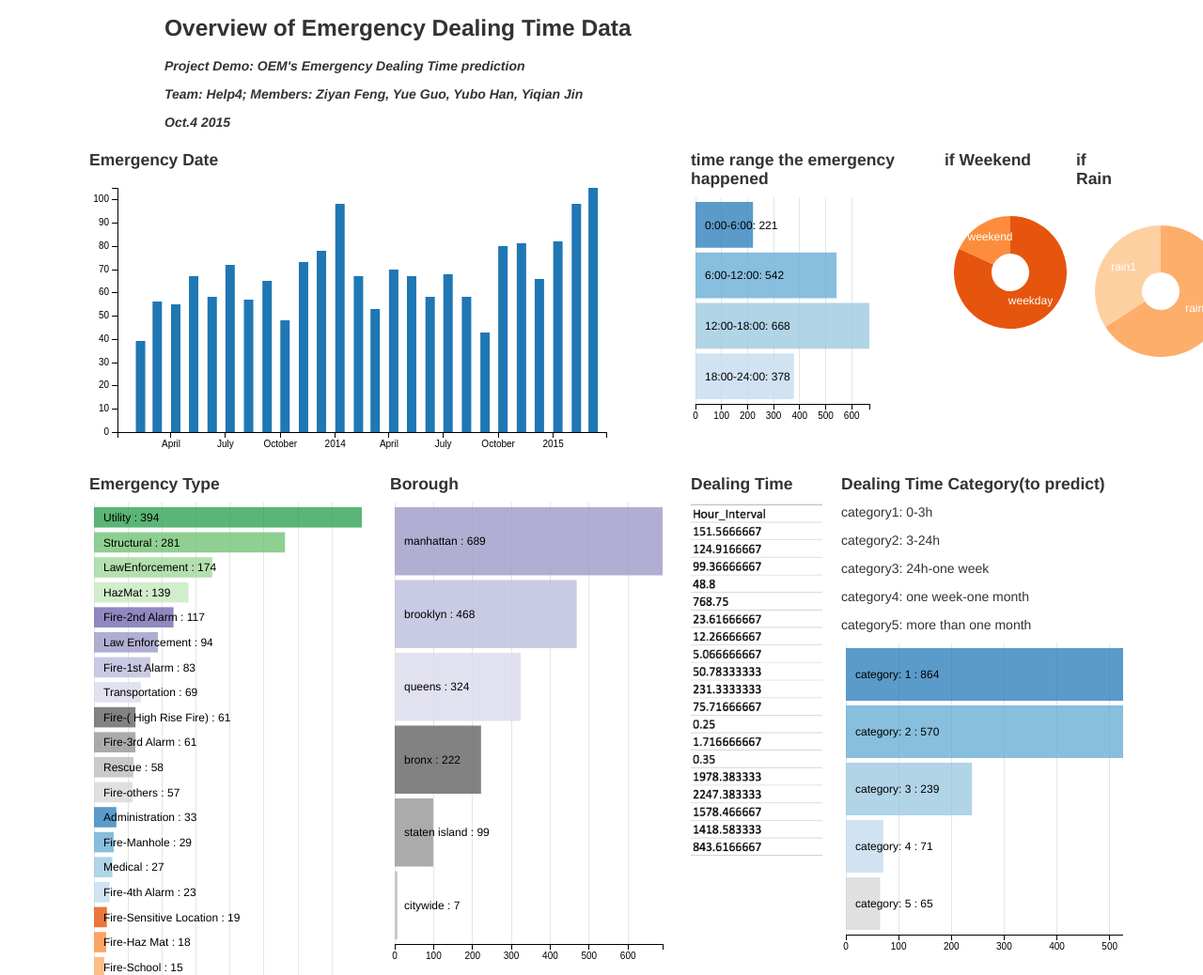
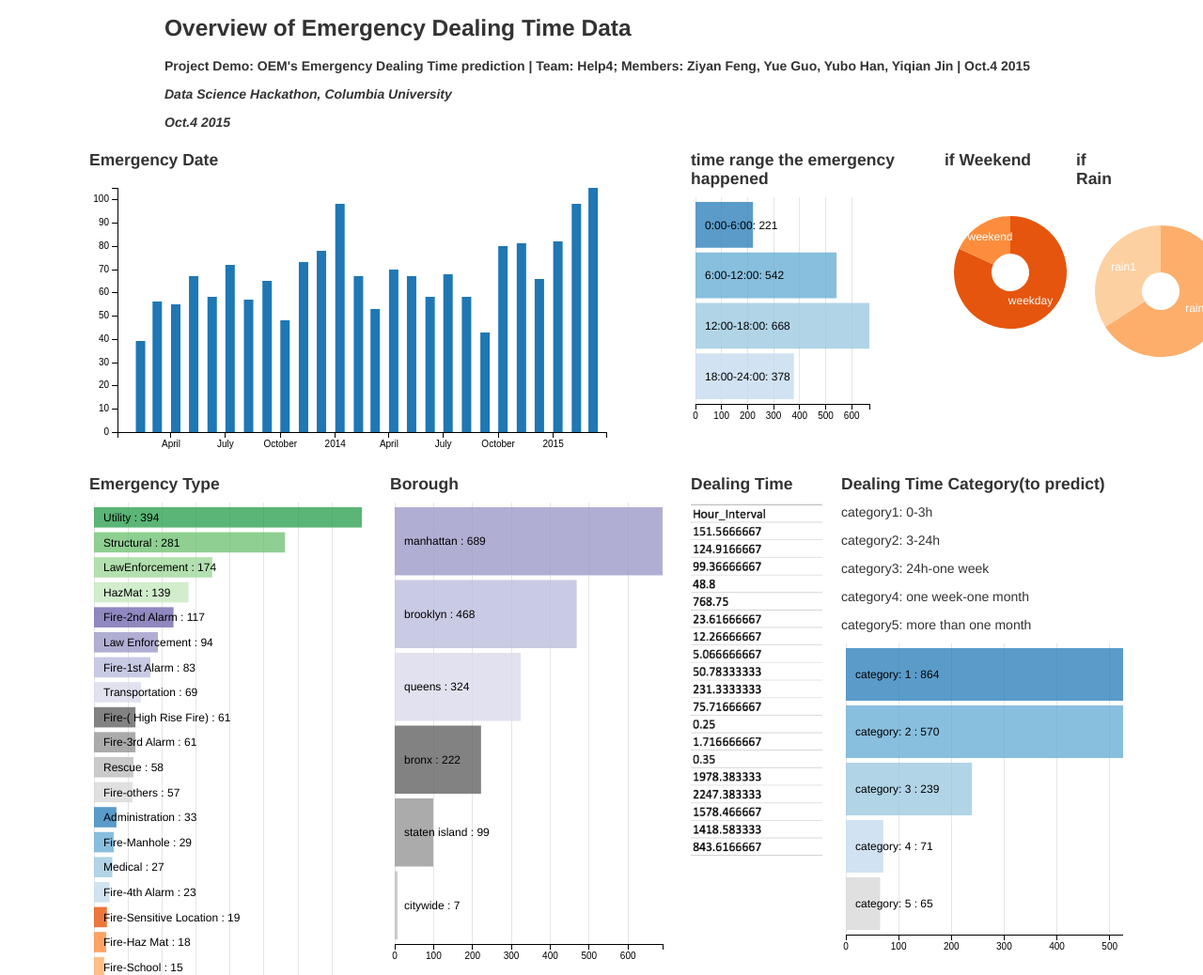
Before and after one commit to aliciajin/HackathonProject, a plain HTML site: page index.html in a window 1280 px wide. Shown: the top 1038 px of the page at 94% size. Drawn offline with Linux system fonts and the light colour scheme.

Commit message:
Update index.html
update

```diff
--- a/index.html
+++ b/index.html
@@ -51,8 +51,8 @@
 		<div class='container'>
 			<div class='overline' style='margin-left:100px'>
 				<h3>Overview of Emergency Dealing Time Data</h5>
-				<h5><em>Project Demo: OEM's Emergency Dealing Time prediction</em></h5>
-				<h5><em>Team: Help4; Members: Ziyan Feng, Yue Guo, Yubo Han, Yiqian Jin</em></h5>
+				<h5>Project Demo: OEM's Emergency Dealing Time prediction  | Team: Help4;  Members: Ziyan Feng, Yue Guo, Yubo Han, Yiqian Jin   |   Oct.4 2015</h5>
+				<h5><em>Data Science Hackathon, Columbia University</em></h5>
 				<h5 class="date"><em> Oct.4 2015</em></h5>
 			</div>
 				<div class='span8' id='date-barchart'>
```
